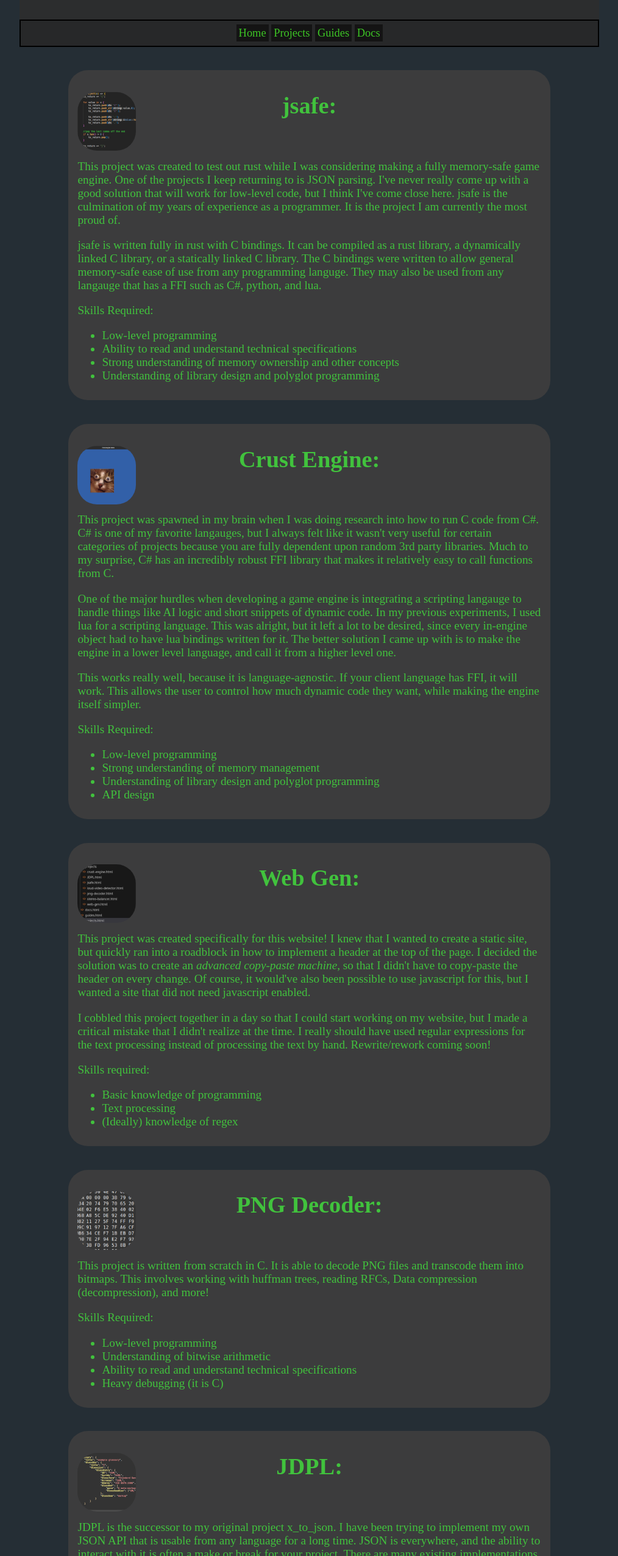
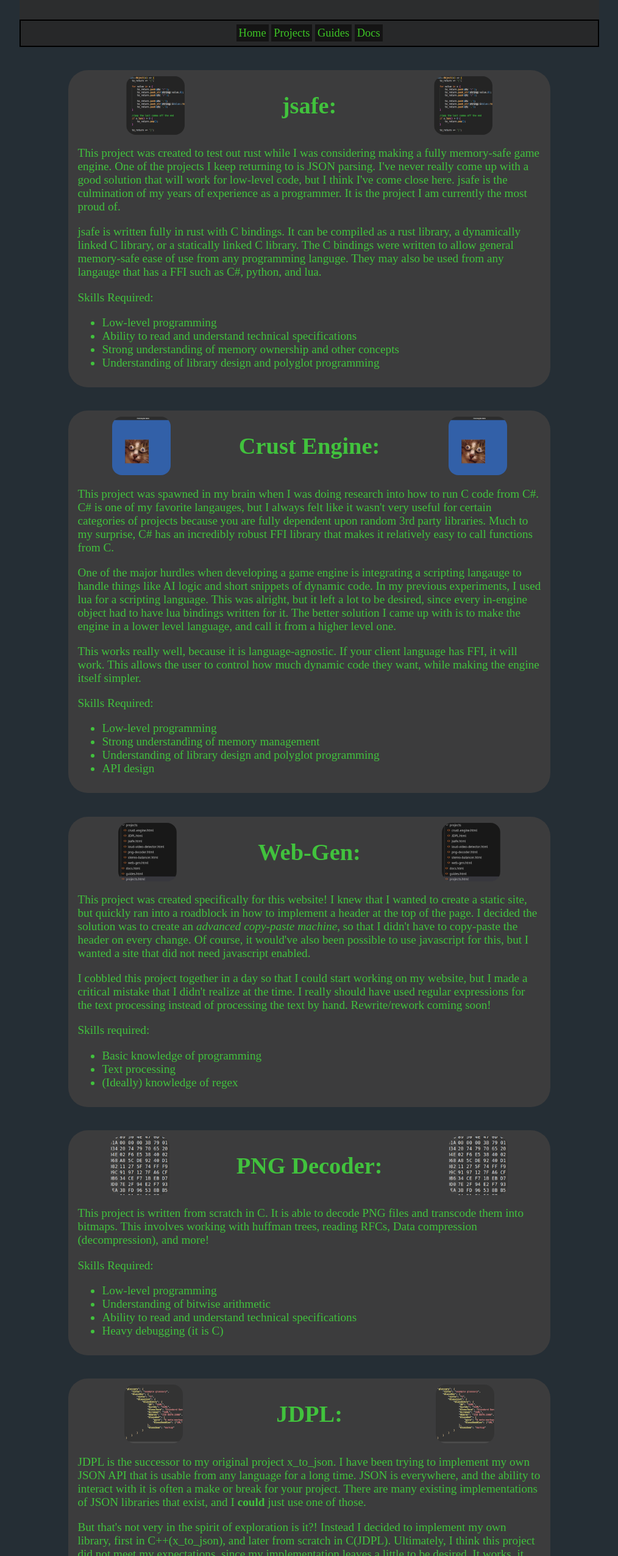
Before and after one commit to Cattimus/cattimus-dev, a plain HTML site: page projects.html in a window 1280 px wide. Shown: the part 89-2640 px from the top of the page at 61% size, without its empty margins (134-1148 px from the left). Drawn offline with Linux system fonts and the light colour scheme.

Commit message:
Modified projects page to fix a clipping issue on mobile

```diff
--- a/assets/css/main.css
+++ b/assets/css/main.css
@@ -1,7 +1,7 @@
 .icon
 {
 	display: inline-block;
-	border-radius:32px;
+	border-radius:16px;
 
 }
 
--- a/projects.html
+++ b/projects.html
@@ -24,12 +24,14 @@
 
 		<!--content-->
 		<div class="project_content">
-			<div>
-				<img class="icon" src="/assets/media/jsafe.png" height="96" width="96" style="text-align: left; position: absolute;">
-				<a href="/projects/jsafe.html" style="color:inherit; text-decoration: none;"><h1 style="text-align: center;">jsafe:</h1></a>
+			<div style="text-align: center;">
+				<div style="display:flex; justify-content: space-around;">
+					<img class="icon" src="/assets/media/jsafe.png" width="96" height="96">
+					<a href="/projects/JDPL.html" style="color:inherit; text-decoration: none;"><h1>jsafe:</h1></a>
+					<img class="icon" src="/assets/media/jsafe.png" width="96" height="96">
+				</div>
 			</div>
 
-			<br>
 			<span>
 				<p>
 					This project was created to test out rust while I was considering making a fully memory-safe game engine.
@@ -58,12 +60,13 @@
 		</div>
 
 		<div class="project_content">
-			<div>
-				<img class="icon" src="/assets/media/crust_engine.png" height="96" width="96" style="text-align: left; position: absolute;">
-				<a href="/projects/crust-engine.html" style="color:inherit; text-decoration: none;"><h1 style="text-align: center;">Crust Engine:</h1></a>
+			<div style="text-align: center;">
+				<div style="display:flex; justify-content: space-around;">
+					<img class="icon" src="/assets/media/crust_engine.png" width="96" height="96">
+					<a href="/projects/JDPL.html" style="color:inherit; text-decoration: none;"><h1>Crust Engine:</h1></a>
+					<img class="icon" src="/assets/media/crust_engine.png" width="96" height="96">
+				</div>
 			</div>
-
-			<br>
 			<span>
 				<p>
 					This project was spawned in my brain when I was doing research into how to run C code from C#.
@@ -96,12 +99,15 @@
 		</div>
 
 		<div class="project_content">
-			<div>
-				<img class="icon" src="/assets/media/web-gen.png" height="96" width="96" style="text-align: left; position: absolute;">
-				<a href="/projects/web-gen.html" style="color:inherit; text-decoration: none;"><h1 style="text-align: center;">Web Gen:</h1></a>
+
+			<div style="text-align: center;">
+				<div style="display:flex; justify-content: space-around;">
+					<img class="icon" src="/assets/media/web-gen.png" width="96" height="96">
+					<a href="/projects/JDPL.html" style="color:inherit; text-decoration: none;"><h1>Web-Gen:</h1></a>
+					<img class="icon" src="/assets/media/web-gen.png" width="96" height="96">
+				</div>
 			</div>
 
-			<br>
 			<span>
 				<p>
 					This project was created specifically for this website!
@@ -128,12 +134,14 @@
 		</div>
 
 		<div class="project_content">
-			<div>
-				<img class="icon" src="/assets/media/png_decoder.png" height="96" width="96" style="text-align: left; position: absolute;">
-				<a href="/projects/png-decoder.html" style="color:inherit; text-decoration: none;"><h1 style="text-align: center;">PNG Decoder:</h1></a>
+			<div style="text-align: center;">
+				<div style="display:flex; justify-content: space-around;">
+					<img class="icon" src="/assets/media/png_decoder.png" width="96" height="96">
+					<a href="/projects/png-decoder.html" style="color:inherit; text-decoration: none;"><h1>PNG Decoder:</h1></a>
+					<img class="icon" src="/assets/media/png_decoder.png" width="96" height="96">
+				</div>
 			</div>
 
-			<br>
 			<span>
 				<p>
 					This project is written from scratch in C. It is able to decode PNG files and
@@ -154,12 +162,15 @@
 		</div>
 
 		<div class="project_content">
-			<div>
-				<img class="icon" src="/assets/media/JDPL.png" height="96" width="96" style="text-align: left; position: absolute;">
-				<a href="/projects/JDPL.html" style="color:inherit; text-decoration: none;"><h1 style="text-align: center;">JDPL:</h1></a>
+
+			<div style="text-align: center;">
+				<div style="display:flex; justify-content: space-around;">
+					<img class="icon" src="/assets/media/JDPL.png" width="96" height="96">
+					<a href="/projects/JDPL.html" style="color:inherit; text-decoration: none;"><h1>JDPL:</h1></a>
+					<img class="icon" src="/assets/media/JDPL.png" width="96" height="96">
+				</div>
 			</div>
 
-			<br>
 			<span>
 				<p>
 					JDPL is the successor to my original project x_to_json. I have been trying to
@@ -190,12 +201,15 @@
 		</div>
 
 		<div class="project_content">
-			<div>
-				<img class="icon" src="/assets/media/stereo_balancer.png" height="96" width="96" style="text-align: left; position: absolute;">
-				<a href="/projects/stereo_balancer.html" style="color:inherit; text-decoration: none;"><h1 style="text-align: center;">Stereo Balancer:</h1></a>
+
+			<div style="text-align: center;">
+				<div style="display:flex; justify-content: space-around;">
+					<img class="icon" src="/assets/media/stereo_balancer.png" width="96" height="96">
+					<a href="/projects/stereo_balancer.html" style="color:inherit; text-decoration: none;"><h1>Stereo Balancer:</h1></a>
+					<img class="icon" src="/assets/media/stereo_balancer.png" width="96" height="96">
+				</div>
 			</div>
 
-			<br>
 			<span>
 				<p>
 					This project was a personal project of mine due to annoyance at having audio playing
@@ -222,12 +236,13 @@
 		</div>
 
 		<div class="project_content">
-			<div>
-				<img class="icon" src="/assets/media/loud_video_detector.png" height="96" width="96" style="text-align: left; position: absolute;">
-				<a href="/projects/loud-video-detector.html" style="color:inherit; text-decoration: none;"><h1 style="text-align: center;">Loud Video Detector:</h1></a>
+			<div style="text-align: center;">
+				<div style="display:flex; justify-content: space-around;">
+					<img class="icon" src="/assets/media/loud_video_detector.png" width="96" height="96">
+					<a href="/projects/JDPL.html" style="color:inherit; text-decoration: none;"><h1>Loud Video Detector:</h1></a>
+					<img class="icon" src="/assets/media/loud_video_detector.png" width="96" height="96">
+				</div>
 			</div>
-
-			<br>
 			<span>
 				<p>
 					This project was suggested to me by a friend. He was having a problem with his friends.
```
